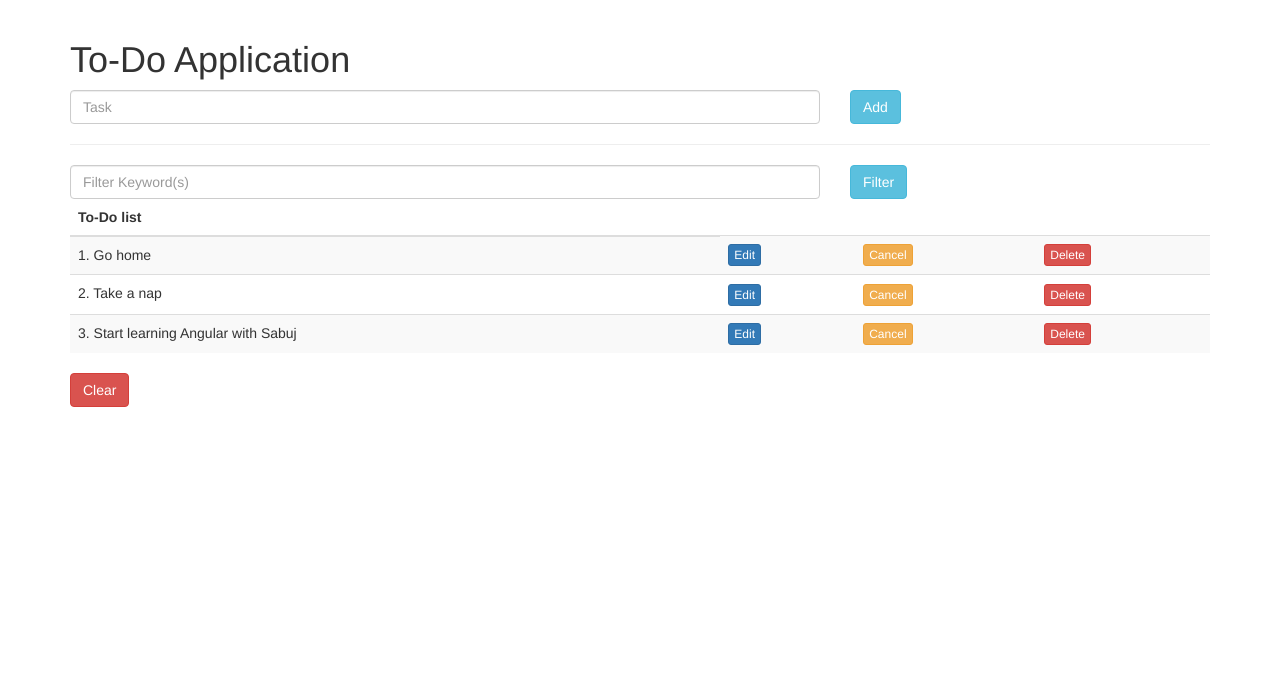
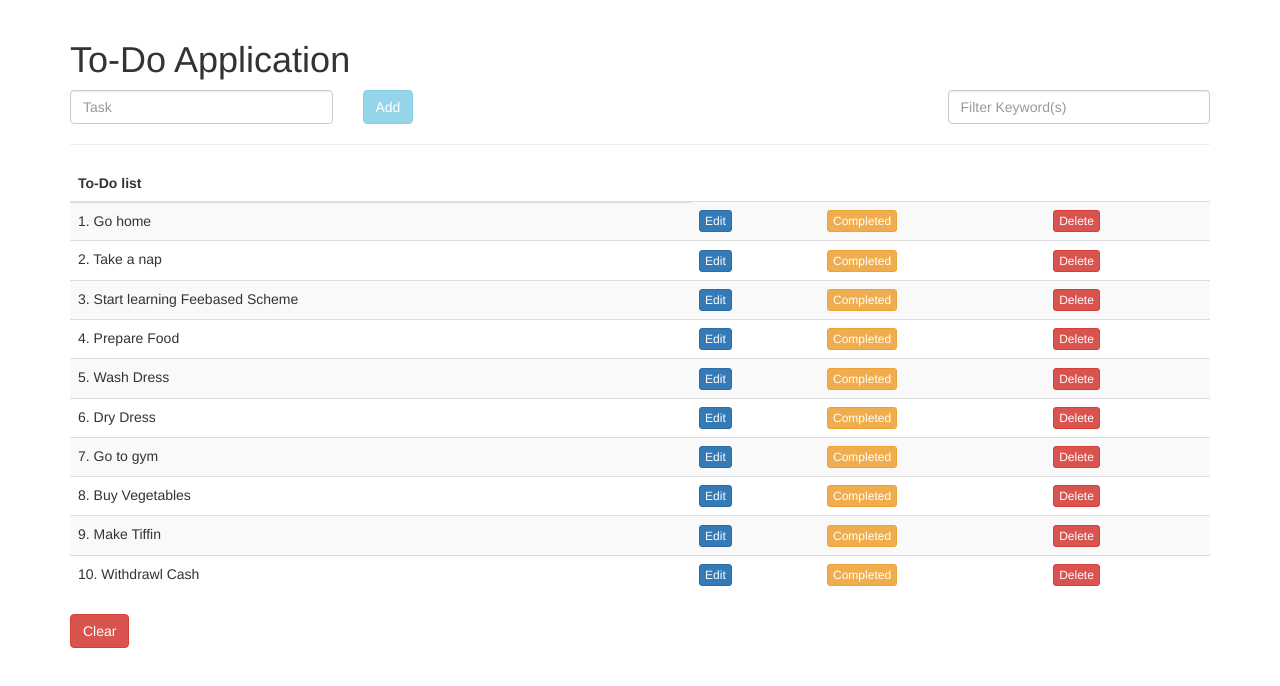
Before and after one commit to Ranotosh/Todo-List, an Angular app: page / in a window 1280 px wide. Shown: the top 686 px of the page. Built offline with nearby package versions, Linux system fonts and the light colour scheme; data requests are answered from the project's data file.

Commit message:
todo_changes_button_filter

```diff
--- /dev/null
+++ b/db.json
@@ -0,0 +1,54 @@
+{
+  "tasks": [
+    {
+      "id": 1,
+      "title": "Go home",
+      "is_canceled": false
+    },
+    {
+      "id": 2,
+      "title": "Take a nap",
+      "is_canceled": false
+    },
+    {
+      "id": 3,
+      "title": "Start learning Feebased Scheme",
+      "is_canceled": false
+    },
+    {
+      "id": 4,
+      "title": "Prepare Food",
+      "is_canceled": false
+    },
+    {
+      "id": 5,
+      "title": "Wash Dress",
+      "is_canceled": false
+    },
+    {
+      "id": 6,
+      "title": "Dry Dress",
+      "is_canceled": false
+    },
+    {
+      "id": 7,
+      "title": "Go to gym",
+      "is_canceled": false
+    },
+    {
+      "id": 8,
+      "title": "Buy Vegetables",
+      "is_canceled": false
+    },
+    {
+      "id": 9,
+      "title": "Make Tiffin",
+      "is_canceled": false
+    },
+    {
+      "id": 10,
+      "title": "Withdrawl Cash",
+      "is_canceled": false
+    }
+  ]
+}
--- /dev/null
+++ b/src/app/todo/ITask.ts
@@ -0,0 +1,5 @@
+export interface ITask{
+    id: number,
+    title: string,
+    is_canceled:boolean
+}
--- a/src/app/todo/todo.component.css
+++ b/src/app/todo/todo.component.css
@@ -0,0 +1,3 @@
+.colorclass{
+    background:#4b830d;
+}
--- a/src/app/todo/todo.component.html
+++ b/src/app/todo/todo.component.html
@@ -8,26 +8,26 @@
 
 <div class="container">
   <div class="row">
-      <div class="col-xs-8">
-          <input type="text" class="form-control" name="task" placeholder="Task" #taskInput>
+    <div class="col-xs-3">
+      <input type="text" class="form-control" name="task" placeholder="Task" [(ngModel)]="taskIp" />
     </div>
 
-      <div class="col-xs-4">
-          <button class="btn btn-info" (click)="addTask(taskInput)">Add</button>
+    <div class="col-xs-3">
+      <button class="btn btn-info" [disabled]="!taskIp" (click)="addTask()">Add</button>
     </div>
+    <div class="col-xs-3">
+    </div>
+
+    <div class="col-xs-3">
+      <input type="text" class="form-control" name="filter" placeholder="Filter Keyword(s)" [(ngModel)]="searchText" />
+    </div>
+    <!-- <div class="col-xs-2">
+      <button class="btn btn-info" [disabled]="!searchText" (click)="filter()">Filter</button>
+
+    </div> -->
   </div>
 
   <hr>
-
-  <div class="row">
-      <div class="col-xs-8">
-          <input type="text" class="form-control" name="filter" placeholder="Filter Keyword(s)"  #filterInput>
-      </div>
-
-      <div class="col-xs-4">
-          <button class="btn btn-info" (click)="filterTasks(filterInput)">Filter</button>
-      </div>
-  </div>
 
   <div class="row">
     <div class="col-xs-12">
@@ -38,7 +38,8 @@
           </tr>
         </thead>
         <tbody>
-                  <tr *ngFor="let task of filtered_tasks; let idx = index">
+          <ng-container *ngIf="(alltask | searchfilter:searchText) as result">
+            <tr *ngFor="let task of result ; let idx = index">
 
 
               <td *ngIf="task.is_canceled; else elseTd">
@@ -55,12 +56,18 @@
               </td>
 
               <td>
-                          <button class="btn btn-warning btn-xs" (click)="cancelTask(idx)"> Cancel </button>
+                <button class="btn btn-warning btn-xs" [class.colorclass]="classesToapply[idx]"
+                  (click)="cancelTask(idx)"> Completed </button>
               </td>
+
               <td>
                 <button class="btn btn-danger btn-xs" (click)="deleteTask(idx)"> Delete </button>
               </td>
             </tr>
+            <tr *ngIf="result?.length === 0">
+              <td colspan="5">No data is available</td>
+            </tr>
+          </ng-container>
 
         </tbody>
         <tfoot>
--- a/src/app/todo/todo.component.ts
+++ b/src/app/todo/todo.component.ts
@@ -1,90 +1,109 @@
-import { Component, OnInit ,TemplateRef, Input, ElementRef} from '@angular/core';
-
-
-interface Task{
+import { Component, OnInit, TemplateRef, Input, ElementRef } from '@angular/core';
+import { TodoService } from './todo.service';
+import { ITask } from './ITask';
+interface Task {
   title: string,
   is_canceled: boolean
- }
+}
 
 @Component({
   selector: 'app-todo',
   templateUrl: './todo.component.html',
-  styleUrls: ['./todo.component.css']
+  styleUrls: ['./todo.component.css'],
 })
 export class TodoComponent implements OnInit {
 
-  tasks: Array<Task> = [
-    {
-      title: "Go home",
-      is_canceled: false
-    },
-    {
-      title:"Take a nap",
-      is_canceled: false
-    },
-    {
-      title: "Start learning Angular with Sabuj",
-      is_canceled: false
-    }
-  ];
 
-  filtered_tasks: Array<Task> = this.tasks;
+  public alltask;
+
+  public taskIp;
+
   searchText;
 
-  addTask(input){
-    let value = input.value;
-    input.value = "";
-    this.tasks.push(
+  filteredPosts = [];
+
+  originalPosts = [];
+
+  filtered_tasks: any = this.alltask;
+
+  classesToapply = new Array<boolean>();
+  addTask() {
+
+    this.alltask.push(
+
       {
-        title: value,
+        title: this.taskIp,
         is_canceled: false
-      });
+      }
+    );
+
   }
 
-  cancelTask(idx: number){
-    if (this.tasks[idx].is_canceled){
-      this.tasks[idx].is_canceled = false;
-    }else{
-      this.tasks[idx].is_canceled = true;
+  cancelTask(idx: number) {
+    if (this.alltask[idx].is_canceled) {
+      this.alltask[idx].is_canceled = false;
+      this.classesToapply[idx] = false;
+      console.log(this.classesToapply[idx]);
+
+    } else {
+      this.alltask[idx].is_canceled = true;
+      this.classesToapply[idx] = true;
+      console.log(this.classesToapply[idx]);
+    }
+
+  }
+
+  deleteTask(idx: number) {
+    let do_delete = confirm("Are you sure to delete the task?");
+    if (do_delete) {
+      this.alltask.splice(idx, 1);
     }
   }
 
-  deleteTask(idx: number){
-    let do_delete = confirm("Are you sure to delete the task?");
-    if (do_delete){
-      this.tasks.splice(idx, 1);
+  editTask(idx: number) {
+    let title = this.alltask[idx].title;
+    let result = prompt("Edit Task Title", title);
+    if (result !== null && result !== "") {
+      this.alltask[idx].title = result;
     }
-  }
 
-  editTask(idx: number){
-    let title = this.tasks[idx].title;
-    let result = prompt("Edit Task Title", title);
-    if (result !== null && result !== ""){
-      this.tasks[idx].title = result;
-    }
   }
 
 
-  filterTasks(filter_input){
-    let filter_by: string = filter_input.value;
-    let filtered_tasks: Array<Task> = [];
-    for(let task of this.tasks){
-      if (task.title.includes(filter_by)){
-        filtered_tasks.push(task);
-      }
-    }
+  filter() {
+    // this.filteredPosts = this.alltask.filter(task => task.id === -1);
+    // console.log(this.filteredPosts)
+    // if(!this.alltask || !this.searchText){
 
-    this.filtered_tasks = filtered_tasks;
-  }
+    //   // console.log(tasks);
 
-  clearToDo(index){
-    this.filtered_tasks.splice(index)
+    //   return this.alltask;
+
+    // }
+
+    // else{
+    //   console.log(this.alltask);
+
+    //   return this.alltask.filter(task=>task.title.toLowerCase().indexOf(this.searchText.toLowerCase()) !== -1);
+
+    // }
 
   }
 
-  constructor() { }
+
+
+  clearToDo(index) {
+    this.alltask.splice(index)
+
+  }
+
+  constructor(private _todoService: TodoService) { }
 
   ngOnInit() {
+    this._todoService.getTasks()
+      .subscribe(data => { this.alltask = data, console.log(this.alltask) }
+
+      );
   }
 
 }
--- /dev/null
+++ b/src/app/todo/todo.service.ts
@@ -0,0 +1,39 @@
+import{Injectable} from '@angular/core';
+import { Observable } from 'rxjs/Observable';
+import{ITask} from './ITask';
+
+import {catchError} from 'rxjs/operators';
+import{HttpClient,HttpErrorResponse,HttpHeaders} from '@angular/common/http';
+
+@Injectable()
+
+export class TodoService{
+
+    constructor(private _httpclient:HttpClient){}
+
+   getTasks(){
+        return this._httpclient.get<any>("http://localhost:4002/tasks");
+    }
+
+    addTask(task:ITask){
+
+        return this._httpclient.post<any>("http://localhost:4002/tasks/",task,{
+            headers:new HttpHeaders({
+                'Content-type':'application/json'
+            })
+        });
+
+
+    }
+    updateTask(task){
+    //    console.log(employee);
+        return this._httpclient.put<any>("http://localhost:4002/tasks/",task,{
+            headers:new HttpHeaders({
+                'Content-type':'application/json'
+            })
+        });
+    }
+    deleteTask(id:number){
+        return this._httpclient.delete<any>("http://localhost:4002/tasks/"+id);
+    }
+}
--- /dev/null
+++ b/src/app/todo/todosearch.pipe.ts
@@ -0,0 +1,23 @@
+import { Pipe, PipeTransform,Injectable } from '@angular/core';
+import{ITask} from './ITask';
+@Pipe({
+ name: 'searchfilter'
+})
+
+@Injectable()
+
+export class SearchFilterPipe implements PipeTransform {
+    transform(tasks: ITask[], searchText: string):ITask[]{
+    if(!tasks || !searchText){
+
+      return tasks;
+    }
+
+    else{
+      return tasks.filter(task=>task.title.toLowerCase().indexOf(searchText.toLowerCase()) !== -1);
+
+    }
+  }
+
+
+}
```
Also changed, not shown: src/app/app.module.ts (+9 -3 lines). Lines whose indentation alone changed are shown as unchanged.
